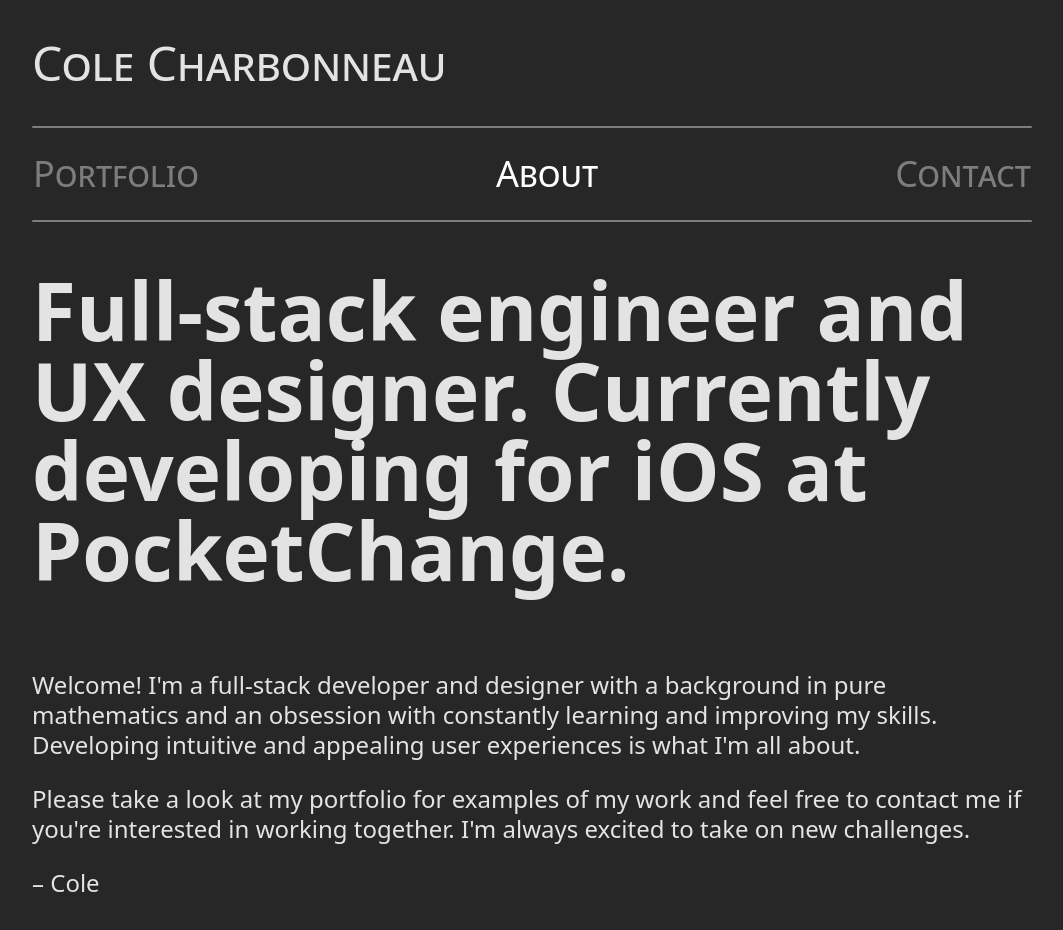
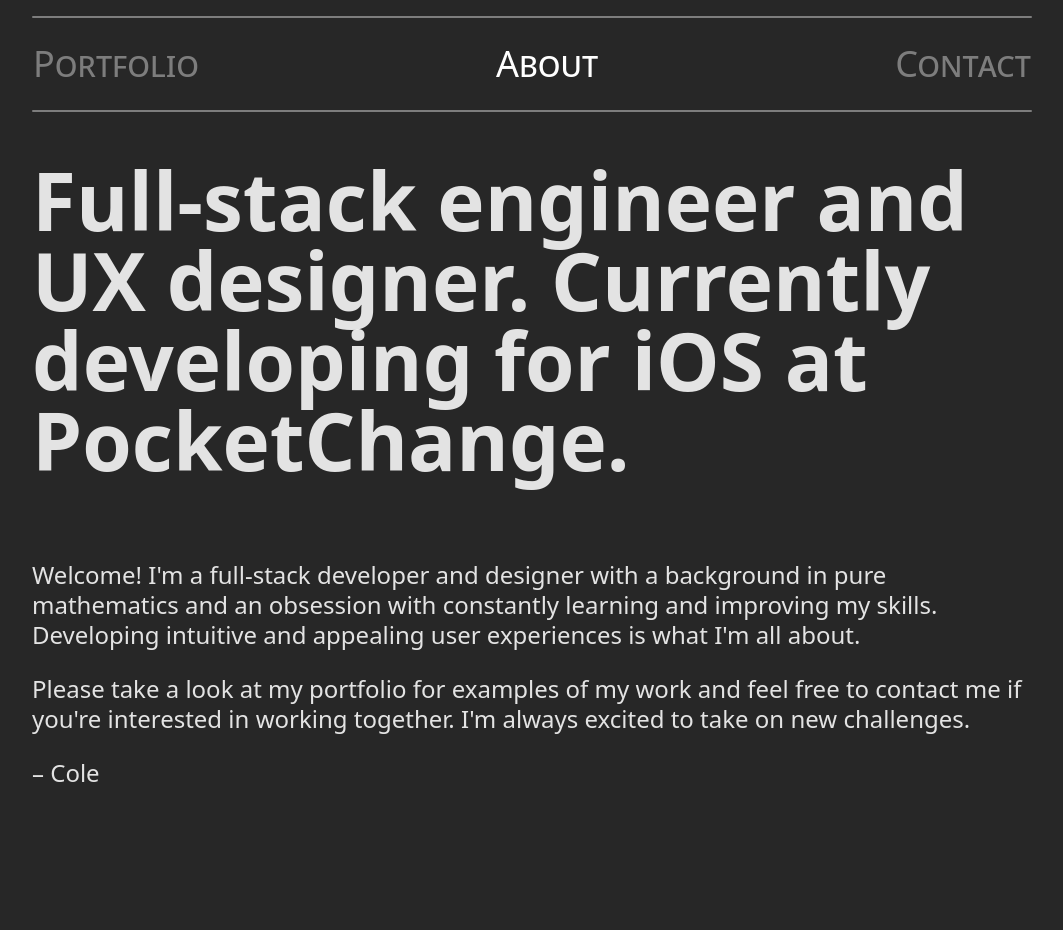
Before and after one commit to colecharb/colecharb-web, a React (Vite) app: page / in a window 1280 px wide. Shown: the top 930 px of the page, without its empty margins (108-1171 px from the left). After the commit the page ends 900 px from the top, so only its background shows below. Built offline with nearby package versions, Linux system fonts and the light colour scheme.

Commit message:
deleted comment and name at top

```diff
--- a/src/App.tsx
+++ b/src/App.tsx
@@ -8,7 +8,7 @@ function App() {
 
   return (
     <div className="App">
-      <h1>Cole Charbonneau</h1>
+      {/* <h1>Cole Charbonneau</h1> */}
 
       <TabThingy
         tabs={[
@@ -19,15 +19,6 @@ function App() {
         initialTab={1}
       />
 
-      {/* <div className='line-horizontal' />
-      <About />
-
-      <div className='line-horizontal' />
-      <Projects />
-
-      <div className='line-horizontal' />
-      <ContactInfo /> */}
-
     </div>
   );
 }
```
